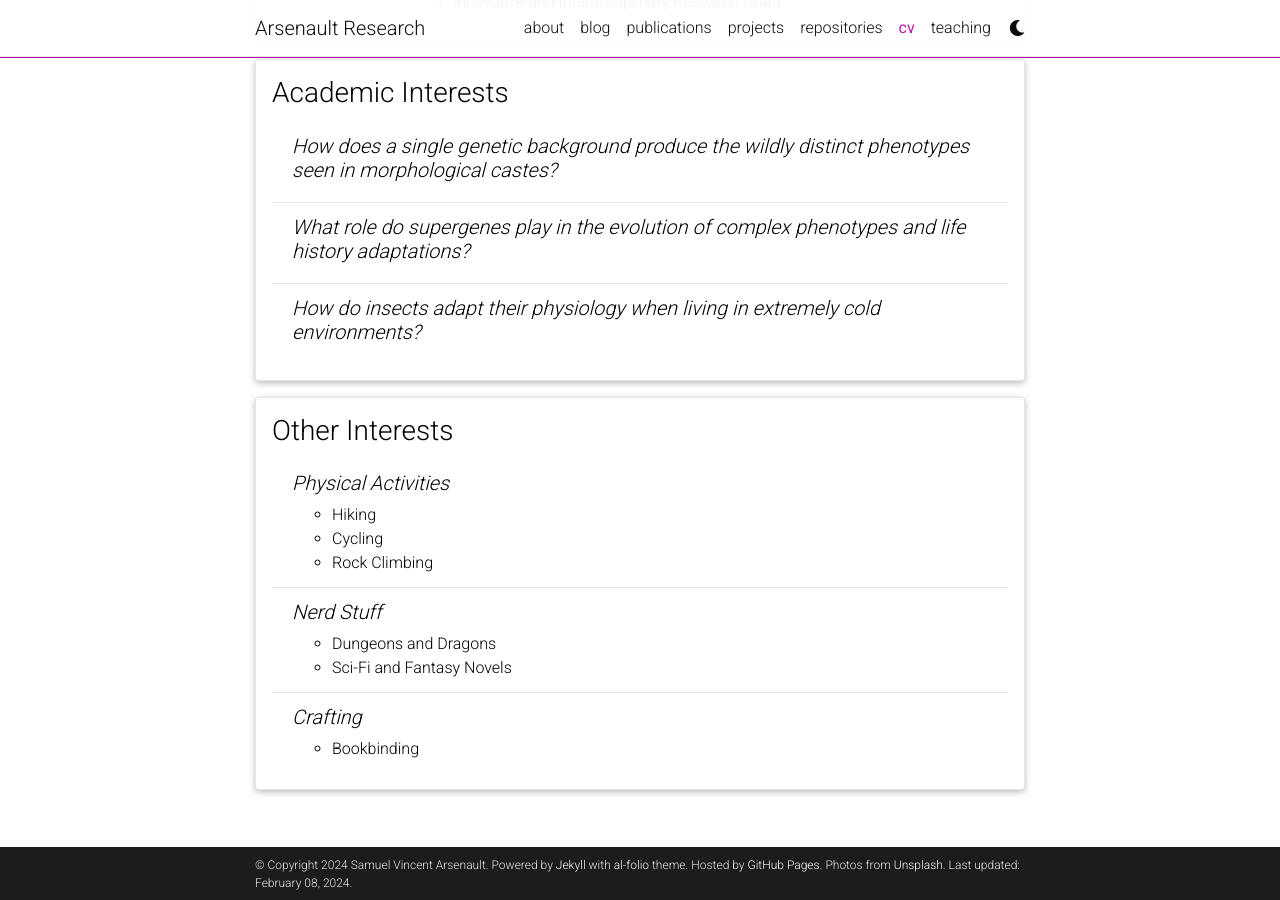
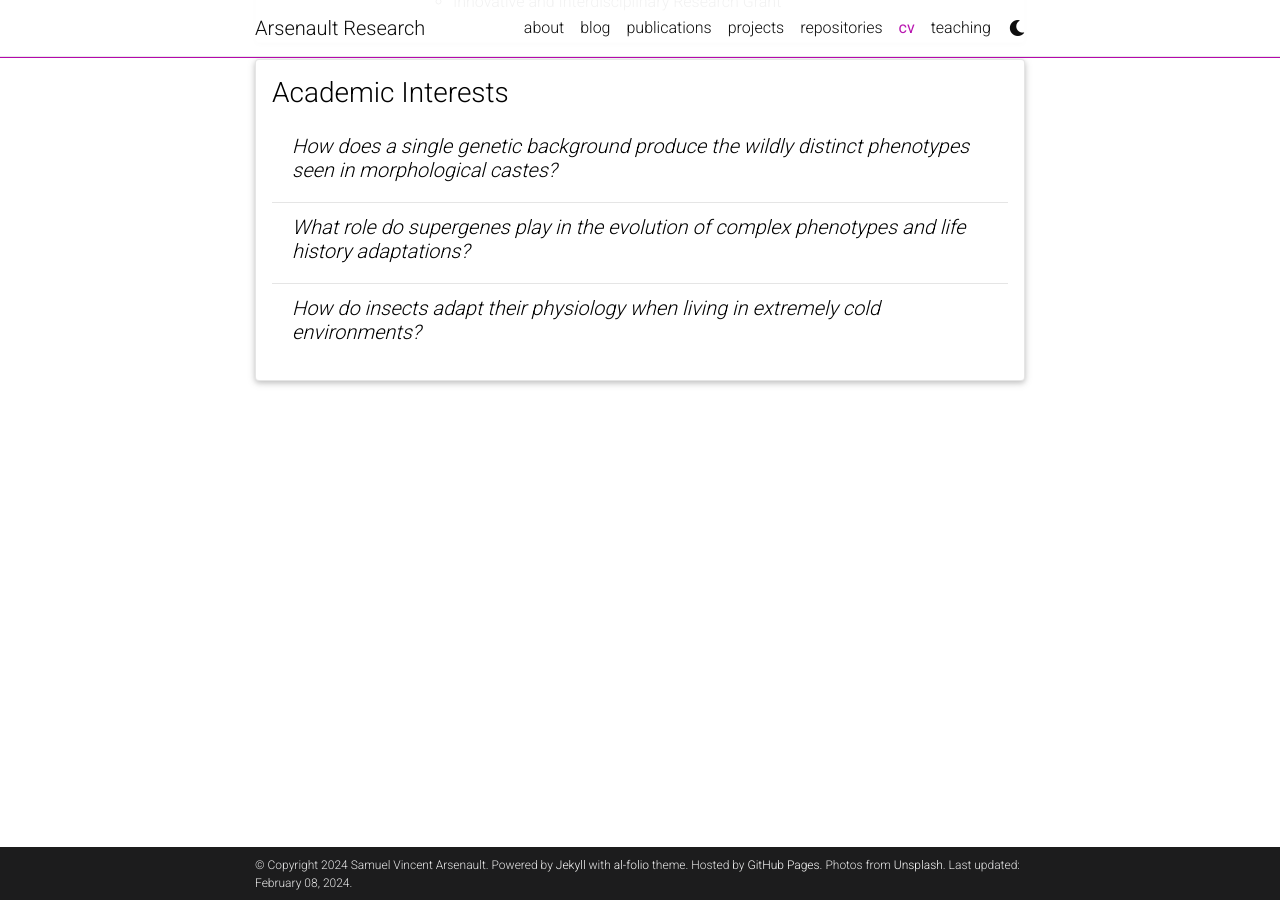
Before and after one commit to ArsenaultResearch/ArsenaultResearch.github.io, a Jekyll site: the page built from _pages/cv.md, in a window 1280 px wide and 900 px high, scrolled down 3613 px. Built offline with Jekyll 4.4.1, drawn with Linux system fonts in a browser that asks for light colours; comment, search, counter and statistics services are not loaded; a style sheet for code colours, icons or effects is not loaded; some of the changed text lies outside the part shown.

```diff
--- a/_data/cv.yml
+++ b/_data/cv.yml
@@ -72,7 +72,7 @@
 - title: Teaching Experience
   type: time_table
   contents:
-    - title: Informal Assistant -  Integrated Science (LS50)
+    - title: Teaching Assistant -  Integrated Science (LS50)
       institution: Harvard University, Cambridge, MA, USA
       year: 2022
       description:
@@ -147,19 +147,3 @@
     - title: How does a single genetic background produce the wildly distinct phenotypes seen in morphological castes?
     - title: What role do supergenes play in the evolution of complex phenotypes and life history adaptations?
     - title: How do insects adapt their physiology when living in extremely cold environments?
-
-- title: Other Interests
-  type: nested_list
-  contents:
-    - title: Physical Activities
-      items:
-        - Hiking
-        - Cycling
-        - Rock Climbing
-    - title: Nerd Stuff
-      items:
-        - Dungeons and Dragons
-        - Sci-Fi and Fantasy Novels
-    - title: Crafting
-      items:
-        - Bookbinding
--- a/_data/repositories.yml
+++ b/_data/repositories.yml
@@ -2,5 +2,6 @@ github_users:
   - ArsenaultResearch
 
 github_repos:
+  - ArsenaultResearch/RNAseq_Pipeline
+  - ArsenaultResearch/ASE-pipeline
   - ArsenaultResearch/Shell-Packages
-  - ArsenaultResearch/ASE-pipeline
```
